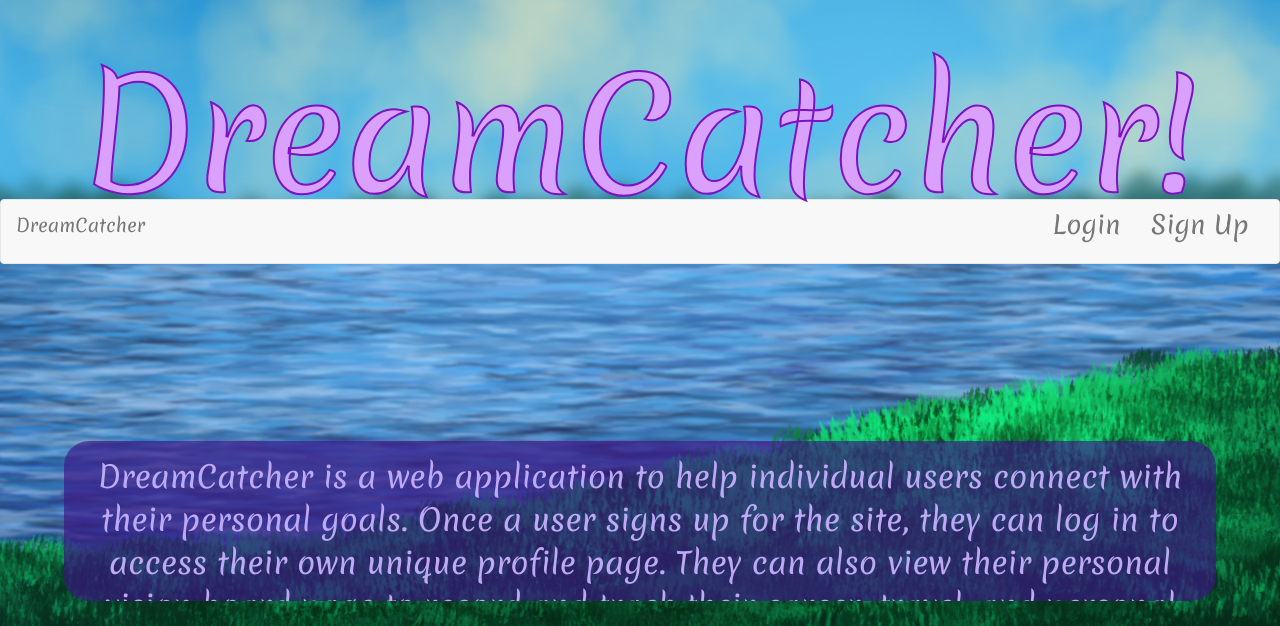
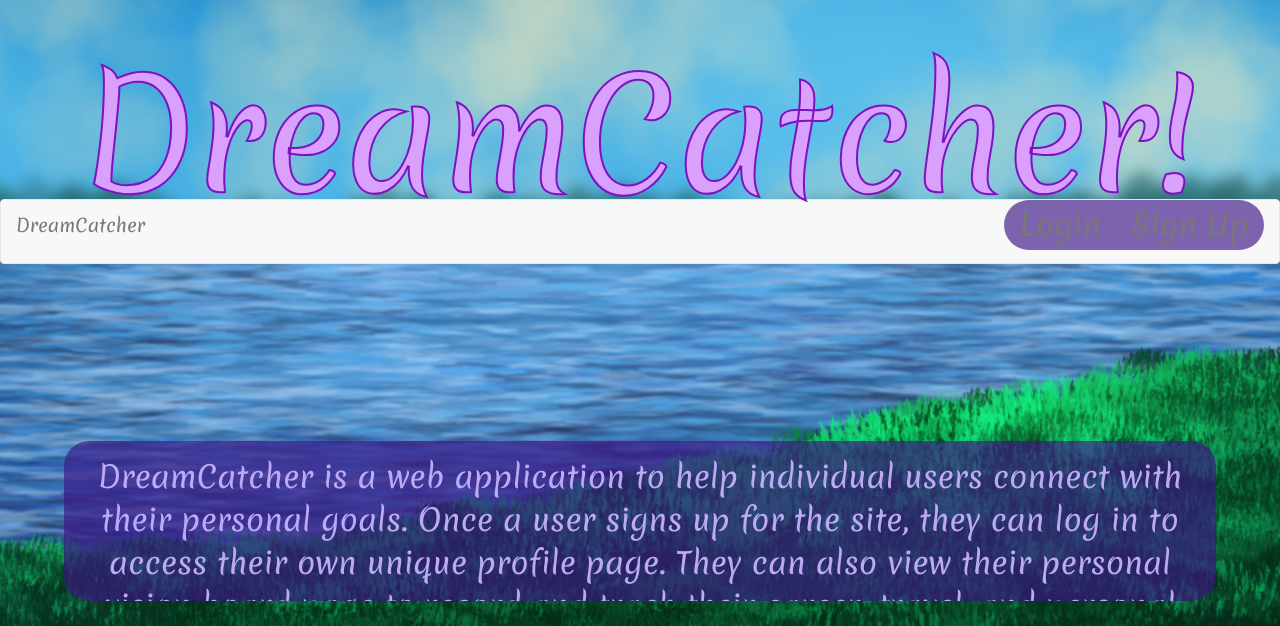
Before and after one commit to MousehMakes/Project3, a Node server app: page / in a window 1280 px wide. Shown: the part 159-785 px from the top of the page. Run offline with Node 20, Linux system fonts and the light colour scheme; some libraries are stand-ins or nearby versions.

Commit message:
reformatted

```diff
--- a/assets/style.css
+++ b/assets/style.css
@@ -4,7 +4,7 @@ html{
     margin: 0;
 }
 
-h1, h4 {
+h1, h4, ul {
     font-size: 30px;
     background-color: rgba(60, 20, 134, 0.65);
     border-radius:25px;
```
